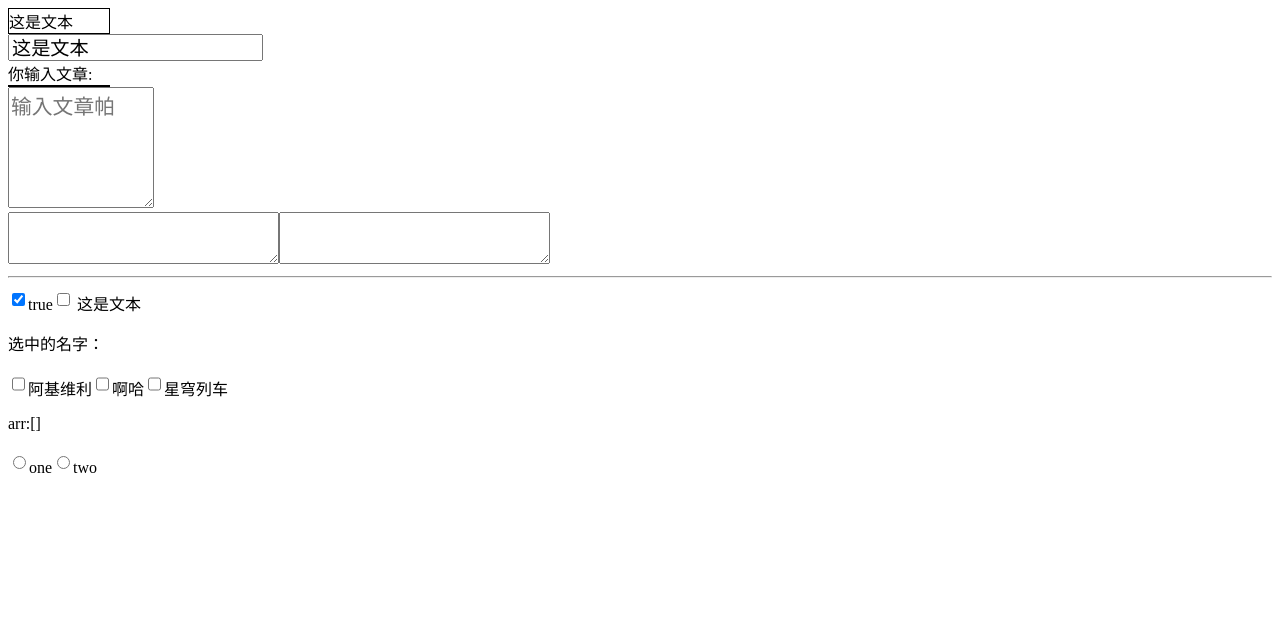
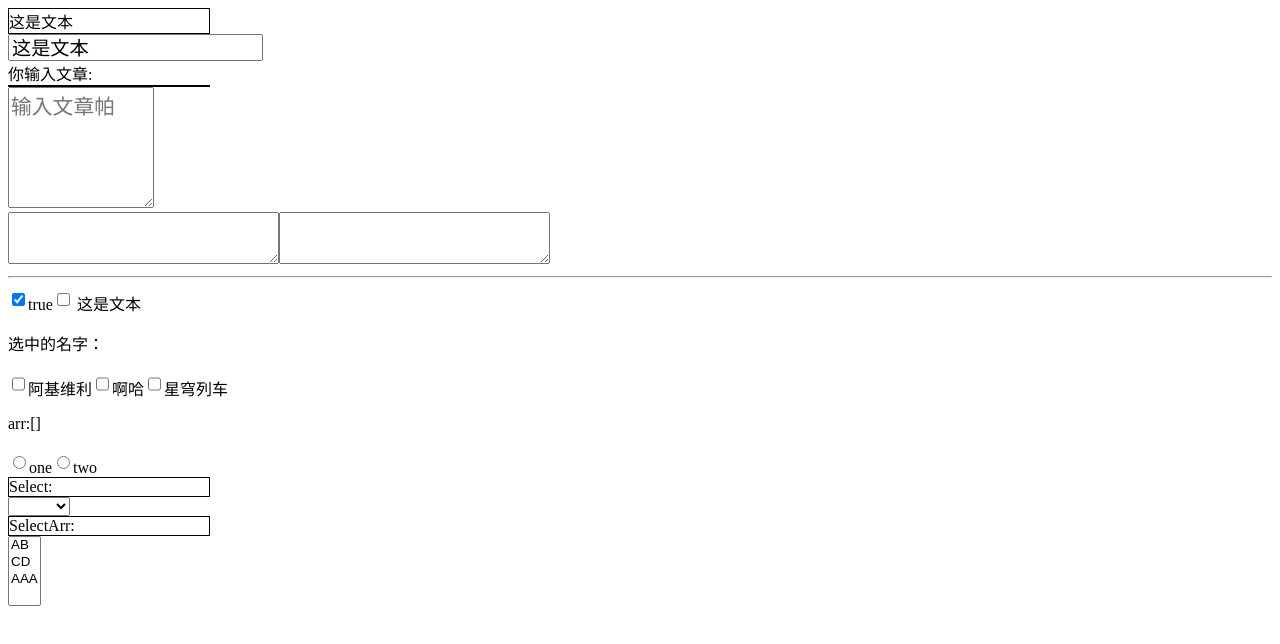
Before and after one commit to blankCx330/vue-, a Vue app in the folder 表单输入绑定/: page / in a window 1280 px wide. Shown: the top 644 px of the page. Built offline with nearby package versions, Linux system fonts and the light colour scheme.

Commit message:
学习表单输入绑定 选择器

```diff
--- a/表单输入绑定/src/App.vue
+++ b/表单输入绑定/src/App.vue
@@ -6,6 +6,8 @@ const argee = ref(true);
 const argeeArr = ref([true, false, true, true])
 const chaekedName = ref([])
 const arr = ref([])
+const selected = ref('');
+const selectArr = ref([]);
 </script>
 
 <template>
@@ -84,6 +86,27 @@ const arr = ref([])
   <input type="radio" id="two" value="two" v-model="arr" />
   <label for="two">two</label>
 
+  <!-- 选择器 -->
+  <!--
+    select中v-model会自动追踪option的value值
+    当option没有设置value属性时
+    vue会自动将option的文本内容作为value值
+  -->
+  <div>Select: {{ selected }}</div>
+  <select v-model="selected">
+    <option disabled>请选择</option>
+    <option>A</option>
+    <option>B</option>
+    <option value="这是C">C</option>
+  </select>
+
+  <div>SelectArr: {{ selectArr.join(' ') }}</div>
+  <select v-model="selectArr" multiple>
+    <option value="1">AB</option>
+    <option value="2">CD</option>
+    <option value="3">AAA</option>
+  </select>
+
 </template>
 
 <style scoped>
@@ -96,7 +119,7 @@ textarea{
 }
 div{
   border: 1px solid #000;
-  width: 100px;
+  width: 200px;
   word-wrap: break-word;
 }
 </style>
```
